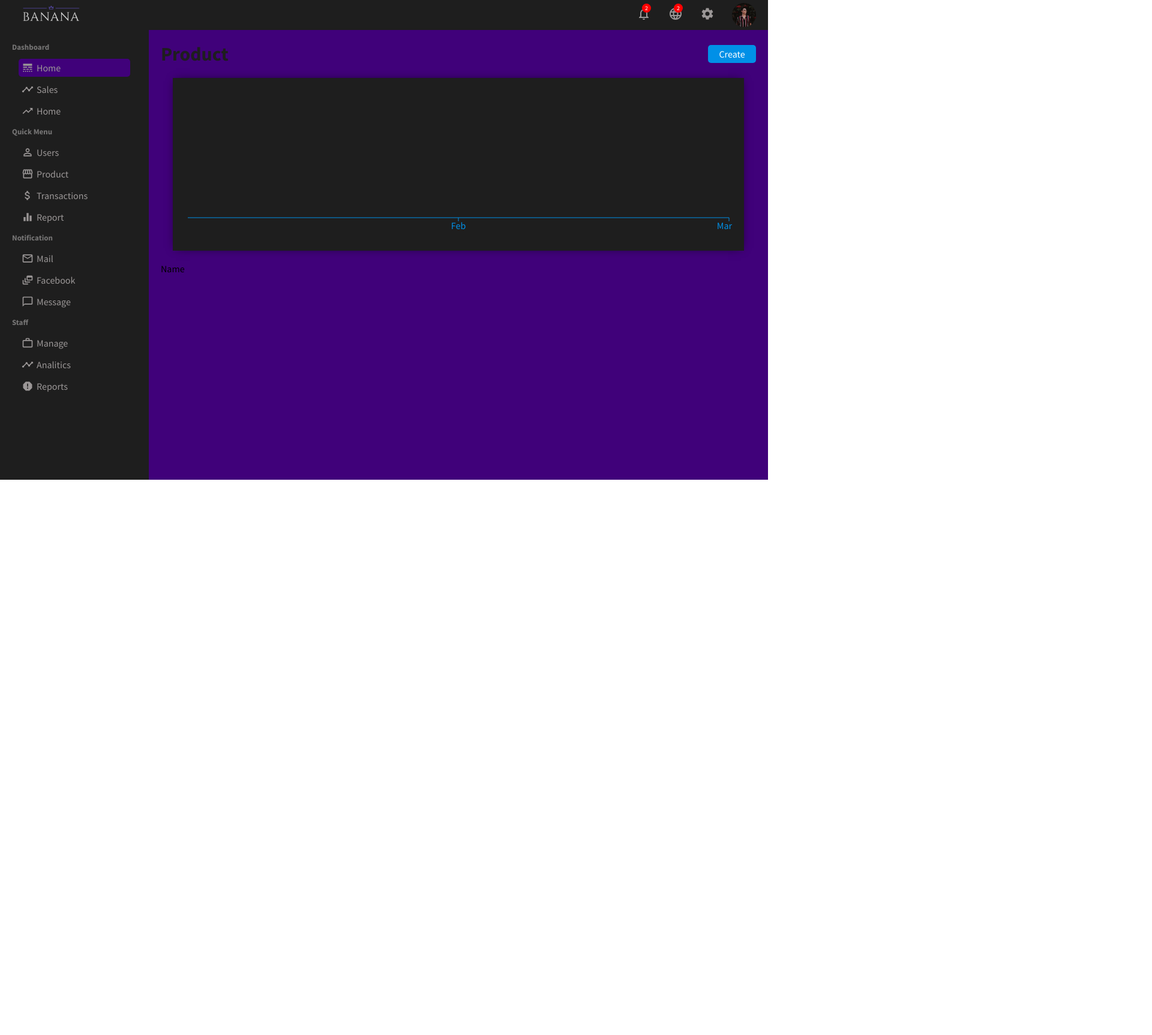
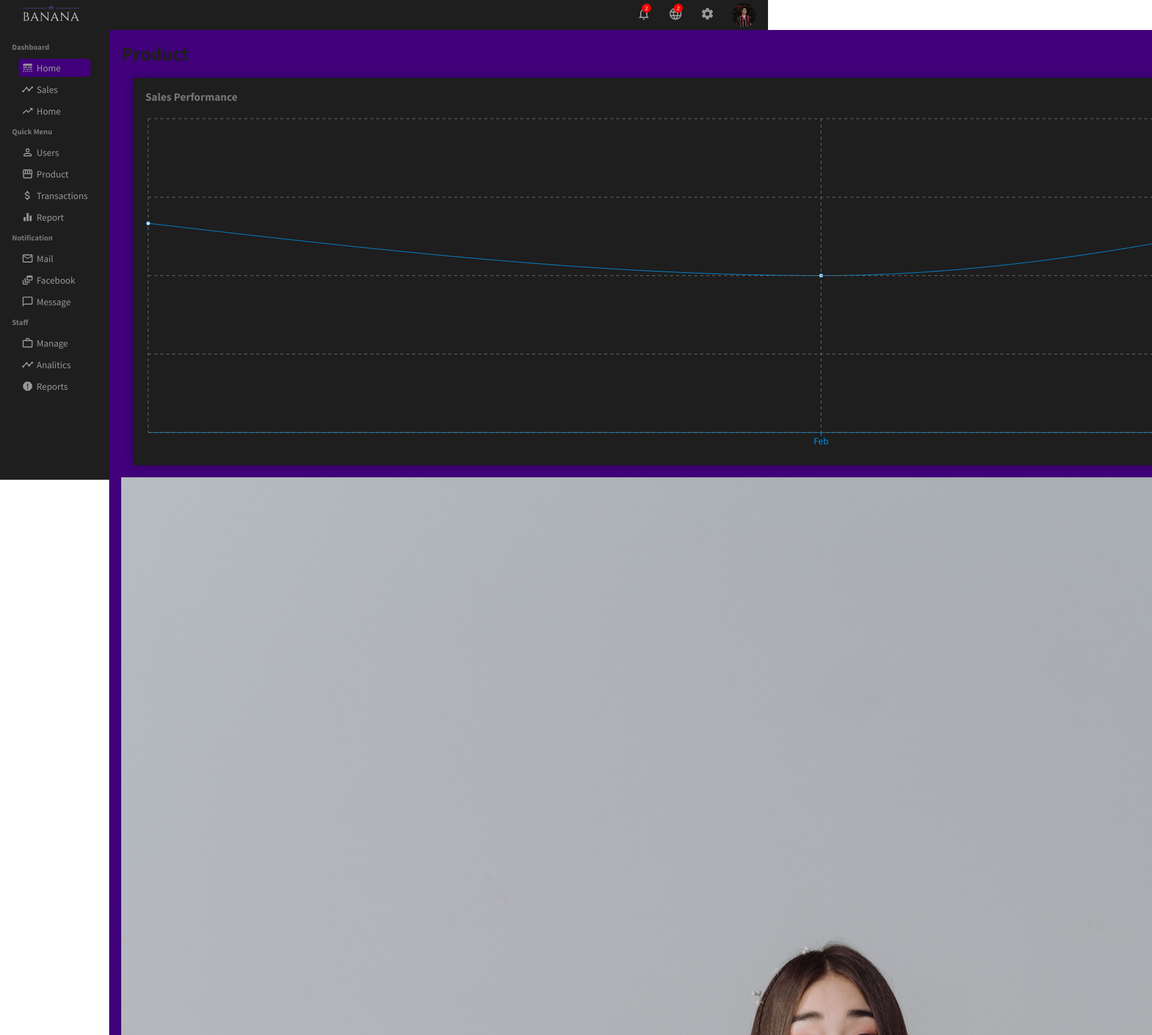
Before and after one commit to malekaridhi/ecommerceMern, a React (Create React App) app in the folder admin/: page /product/1 in a window 1280 px wide. Shown: the top 1726 px of the page at 60% size, 1920 px wide, since content can reach past the window. Before the commit the page ends 800 px from the top, so only its background shows below. Built offline with nearby package versions, Linux system fonts and the light colour scheme.

Commit message:
product list

```diff
--- a/admin/src/pages/product/Product.jsx
+++ b/admin/src/pages/product/Product.jsx
@@ -3,6 +3,7 @@ import "./product.css"
 import { Link } from "react-router-dom";
 import Chart from "../../components/charts/Chart";
 import {productData} from "../../dummyData"
+import image from "../../images/c1.jpg"
 const Product = () => {
     return (
         <div className="product">
@@ -16,11 +17,23 @@ const Product = () => {
                 <div className="productTopLeft">
                      <Chart
                      data={productData}
+                     dataKey="Sales"
+                     title="Sales Performance"
+                     grid
                      />
                 </div>
                 <div className="productTopRight">
-                    <img src="" alt="" className="productInfoImage" />
-                    <span className="productName">Name</span>
+                    <div className="productInfoTop">
+                        <img src={image} alt="" className="productInfoImage" />
+                        <span className="productName">White Dress</span>
+                    </div>
+                    <div className="productInfoBottom">
+                        <div className="productInfoItem">
+                            <span className="productItemKey">id:</span>
+                            <span className="productItemValue">123:</span>
+                        </div>
+                    </div>
+
                 </div>
             </div>
             <div className="productBottom">
```
